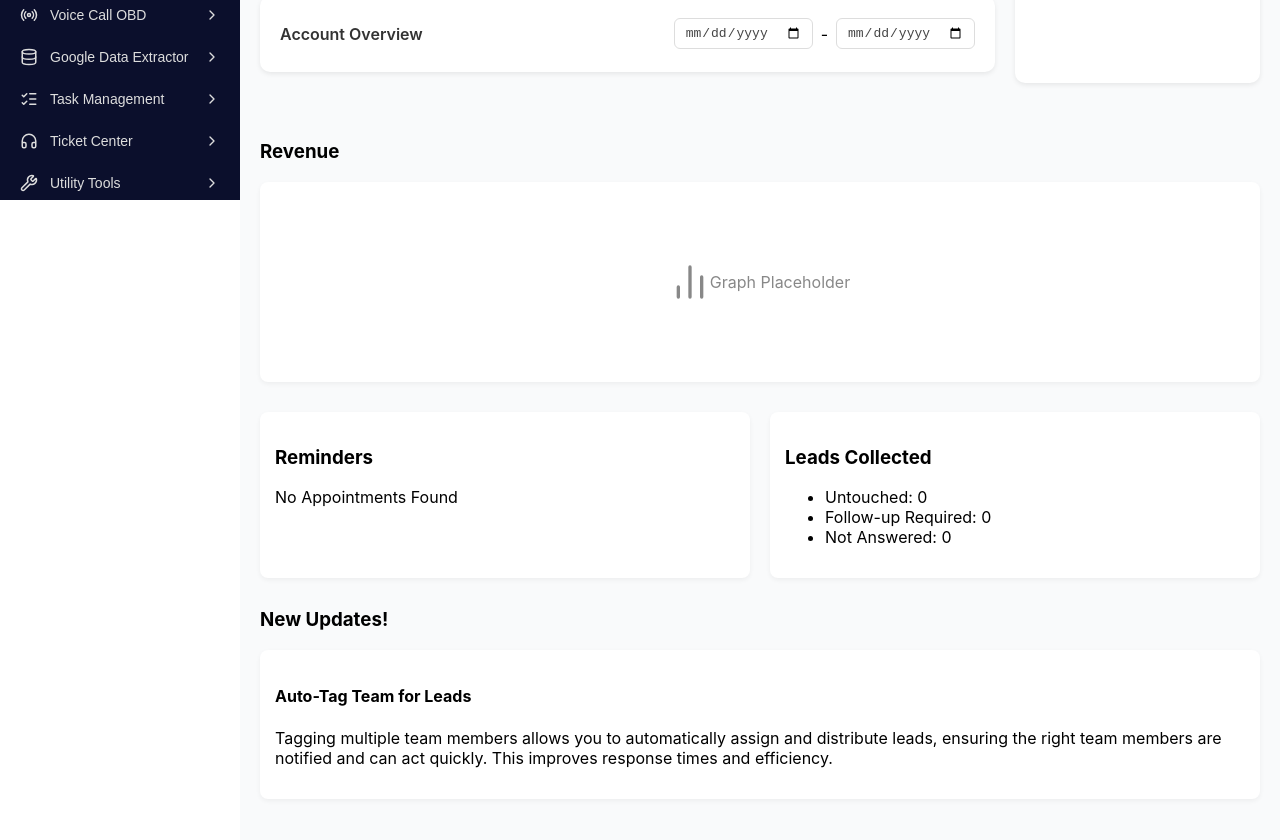
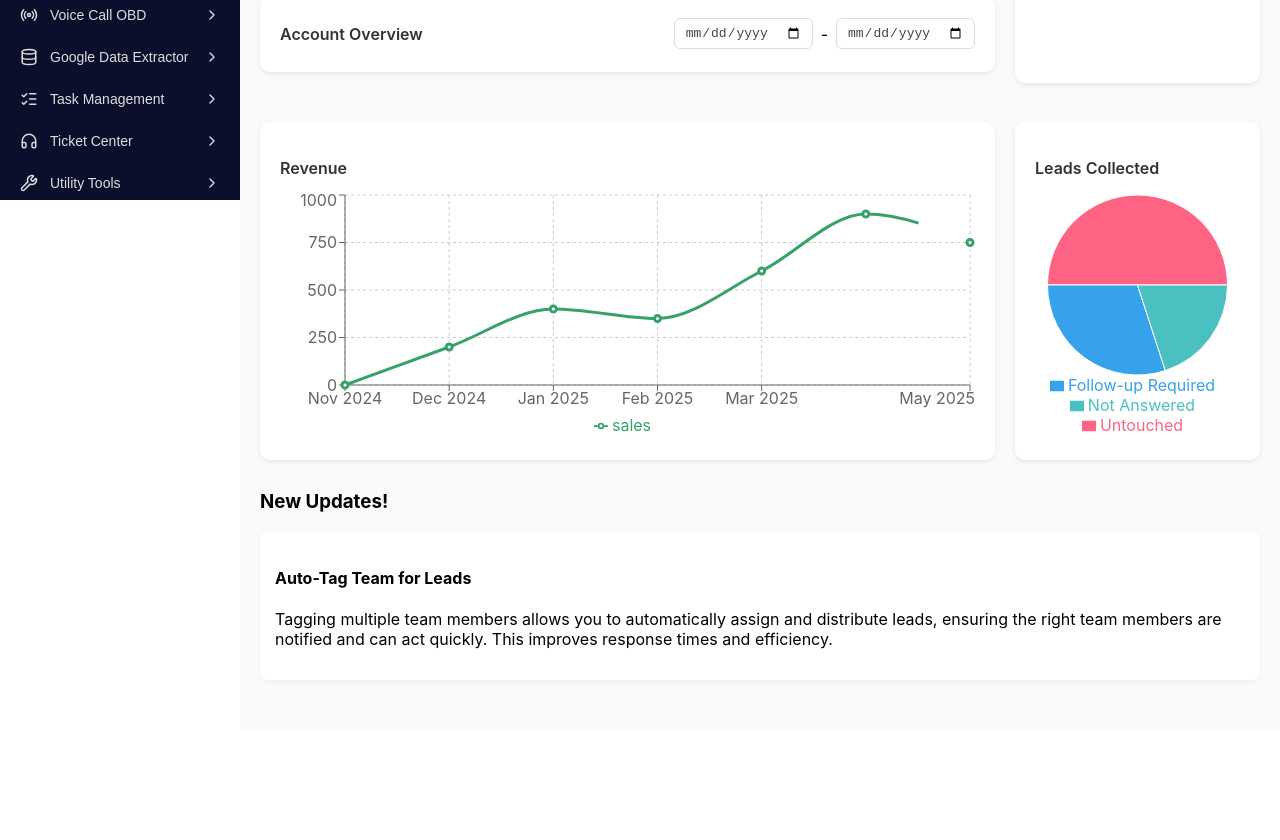
Before and after one commit to IsHa2507/crm-dashboard, a React (Create React App) app: page / in a window 1280 px wide. Shown: the part 600-1440 px from the top of the page. After the commit the page ends 1330 px from the top, so only its background shows below. Built offline with nearby package versions, Linux system fonts and the light colour scheme.

Commit message:
added  revenue and pie chart

```diff
--- a/package.json
+++ b/package.json
@@ -13,6 +13,7 @@
     "react-icons": "^5.5.0",
     "react-router-dom": "^7.9.3",
     "react-scripts": "5.0.1",
+    "recharts": "^3.2.1",
     "web-vitals": "^2.1.4"
   },
   "scripts": {
--- a/src/pages/Dashboard/Dashboard.css
+++ b/src/pages/Dashboard/Dashboard.css
@@ -254,6 +254,41 @@
   color: #444;
   cursor: pointer;
 }
+ .crm-chart {
+  background: #fff;
+  border-radius: 10px;
+  padding: 20px;
+  box-shadow: 0 2px 5px rgba(0,0,0,0.08);
+  height: 100%;  /* 🔥 fills height equal to sidebox */
+  display: flex;
+  flex-direction: column;
+  justify-content: center;
+}
+.crm-dashboardr-layout {
+  display: grid;
+  grid-template-columns: 3fr 1fr; /* left bigger, right smaller */
+  gap: 20px;
+  margin-bottom: 30px;
+  align-items: stretch; /* 🔥 same height */
+}
+
+.crm-box {
+  background: #fff;
+  border-radius: 10px;
+  padding: 20px;
+  box-shadow: 0 2px 5px rgba(0,0,0,0.08);
+  display: flex;
+  flex-direction: column;
+  justify-content: flex-start;
+}
+
+.crm-box h3 {
+  font-size: 16px;
+  font-weight: 600;
+  margin-bottom: 12px;
+  color: #333;
+}
+
 
 
 /* Updates */
--- a/src/pages/Dashboard/Dashboard.js
+++ b/src/pages/Dashboard/Dashboard.js
@@ -1,6 +1,18 @@
 import React, { useEffect, useState } from "react";
-import { BarChart2 } from "lucide-react";
-import { Clock } from "lucide-react";
+import { BarChart2, Clock } from "lucide-react";
+import {
+  LineChart,
+  Line,
+  XAxis,
+  YAxis,
+  CartesianGrid,
+  Tooltip,
+  Legend,
+  ResponsiveContainer,
+  PieChart,
+  Pie,
+  Cell,
+} from "recharts";
 import "./Dashboard.css";
 
 
@@ -8,6 +20,24 @@ export default function Dashboard() {
   const [messages, setMessages] = useState([]);
   const [currentMessage, setCurrentMessage] = useState("");
   const [messageIndex, setMessageIndex] = useState(0);
+
+   const revenueData = [
+    { month: "Nov 2024", sales: 0 },
+    { month: "Dec 2024", sales: 200 },
+    { month: "Jan 2025", sales: 400 },
+    { month: "Feb 2025", sales: 350 },
+    { month: "Mar 2025", sales: 600 },
+    { month: "Apr 2025", sales: 900 },
+    { month: "May 2025", sales: 750 },
+  ];
+
+  // Fake Leads Data
+  const leadsData = [
+    { name: "Untouched", value: 5 },
+    { name: "Follow-up Required", value: 3 },
+    { name: "Not Answered", value: 2 },
+  ];
+  const COLORS = ["#FF6384", "#36A2EB", "#4BC0C0"];
 
   useEffect(() => {
     const hour = new Date().getHours();
@@ -148,30 +178,47 @@ export default function Dashboard() {
 </div>
 
 
-      {/* Revenue Graph */}
-      <section className="crm-section">
-        <h3>Revenue</h3>
-        <div className="crm-chart-placeholder">
-          <BarChart2 size={40} />
-          <p>Graph Placeholder</p>
-        </div>
-      </section>
+{/* Revenue + Leads Section */}
+<section className="crm-dashboardr-layout">
+  {/* Left column → Revenue */}
+  <div className="crm-box">
+    <h3>Revenue</h3>
+    <ResponsiveContainer width="100%" height={250}>
+      <LineChart data={revenueData}>
+        <CartesianGrid strokeDasharray="3 3" />
+        <XAxis dataKey="month" />
+        <YAxis />
+        <Tooltip />
+        <Legend />
+        <Line type="monotone" dataKey="sales" stroke="#38a169" strokeWidth={3} />
+      </LineChart>
+    </ResponsiveContainer>
+  </div>
 
-      {/* Reminders + Leads Collected */}
-      <section className="crm-grid">
-        <div className="crm-reminder">
-          <h3>Reminders</h3>
-          <p>No Appointments Found</p>
-        </div>
-        <div className="crm-leads">
-          <h3>Leads Collected</h3>
-          <ul>
-            <li>Untouched: 0</li>
-            <li>Follow-up Required: 0</li>
-            <li>Not Answered: 0</li>
-          </ul>
-        </div>
-      </section>
+  {/* Right column → Leads Collected */}
+  <div className="crm-box">
+    <h3>Leads Collected</h3>
+    <ResponsiveContainer width="100%" height={250}>
+      <PieChart>
+        <Pie
+          data={leadsData}
+          cx="50%"
+          cy="50%"
+          outerRadius={90}
+          dataKey="value"
+          label
+        >
+          {leadsData.map((entry, index) => (
+            <Cell key={index} fill={COLORS[index % COLORS.length]} />
+          ))}
+        </Pie>
+        <Tooltip />
+        <Legend />
+      </PieChart>
+    </ResponsiveContainer>
+  </div>
+</section>
+
 
       {/* New Updates */}
       <section className="crm-section">
```
Also changed, not shown: 1 other file (tests, documents, lock files or other folders).
